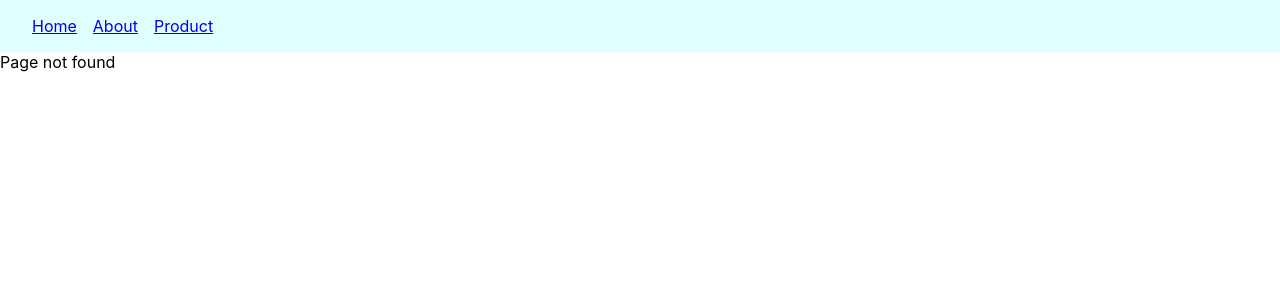
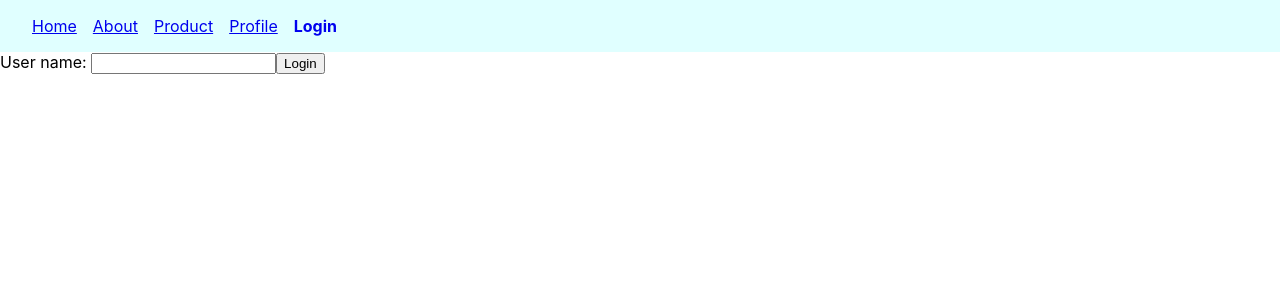
Before and after one commit to pradeep2165/react-router, a React (Create React App) app: page /login in a window 1280 px wide. Before the commit this address had no page. Shown: the top 300 px of the page. Built offline with nearby package versions, Linux system fonts and the light colour scheme.

Commit message:
authentication and protected route

```diff
--- a/src/App.js
+++ b/src/App.js
@@ -11,11 +11,15 @@ import New from "./components/New";
 import Users from "./components/Users";
 import UserDetails from "./components/UserDetails";
 import Admin from "./components/Admin";
+import Profile from "./components/Profile";
+import { AuthProvider } from "./components/Auth";
+import Login from "./components/Login";
+import { RequireAuth } from "./components/RequireAuth";
 const LazyAbout = React.lazy(() => import("./components/About"));
 
 function App() {
   return (
-    <>
+    <AuthProvider>
       <Navbar />
       <Routes>
         <Route path="/" element={<Home />} />
@@ -38,8 +42,17 @@ function App() {
           <Route path=":userId" element={<UserDetails />} />
           <Route path="admin" element={<Admin />} />
         </Route>
+        <Route
+          path="/profile"
+          element={
+            <RequireAuth>
+              <Profile />
+            </RequireAuth>
+          }
+        />
+        <Route path="/login" element={<Login />} />
       </Routes>
-    </>
+    </AuthProvider>
   );
 }
 
--- /dev/null
+++ b/src/components/Auth.js
@@ -0,0 +1,20 @@
+import { useState, createContext, useContext } from "react";
+
+const AuthContext = createContext(null);
+
+export const AuthProvider = ({ children }) => {
+  const [user, setUser] = useState(null);
+
+  const login = (user) => {
+    setUser(user);
+  };
+
+  const logout = () => {
+    setUser(null);
+  };
+  return <AuthContext.Provider value={{ user, login, logout }}>{children}</AuthContext.Provider>;
+};
+
+export const useAuth = () => {
+  return useContext(AuthContext);
+};
--- /dev/null
+++ b/src/components/Login.js
@@ -0,0 +1,24 @@
+import React, { useState } from "react";
+import { useNavigate } from "react-router-dom";
+import { useAuth } from "./Auth";
+
+function Login() {
+  const [user, setUser] = useState("");
+  const auth = useAuth();
+  const navigate = useNavigate();
+
+  const handelLogin = () => {
+    auth.login(user);
+    navigate("/", { replace: true });
+  };
+  return (
+    <div>
+      <label htmlFor="">
+        User name: <input type="text" onChange={(e) => setUser(e.target.value)} />
+      </label>
+      <button onClick={handelLogin}>Login</button>
+    </div>
+  );
+}
+
+export default Login;
--- a/src/components/Navbar.js
+++ b/src/components/Navbar.js
@@ -1,5 +1,6 @@
 import React from "react";
 import { NavLink } from "react-router-dom";
+import { useAuth } from "./Auth";
 
 const navLinkStyles = ({ isActive }) => {
   return {
@@ -9,6 +10,7 @@ const navLinkStyles = ({ isActive }) => {
 };
 
 function Navbar() {
+  const auth = useAuth();
   return (
     <nav className="primary">
       <NavLink style={navLinkStyles} to="/">
@@ -20,6 +22,15 @@ function Navbar() {
       <NavLink style={navLinkStyles} to="/product">
         Product
       </NavLink>
+      <NavLink style={navLinkStyles} to="/profile">
+        Profile
+      </NavLink>
+
+      {!auth.user && (
+        <NavLink style={navLinkStyles} to="/login">
+          Login
+        </NavLink>
+      )}
     </nav>
   );
 }
--- /dev/null
+++ b/src/components/Profile.js
@@ -0,0 +1,20 @@
+import React from "react";
+import { useNavigate } from "react-router-dom";
+import { useAuth } from "./Auth";
+
+function Profile() {
+  const auth = useAuth();
+  const navigate = useNavigate();
+  const handelLogout = () => {
+    auth.logout();
+    navigate("/");
+  };
+  return (
+    <div>
+      <h2> Welcome {auth.user}</h2>
+      <button onClick={handelLogout}>Logout</button>
+    </div>
+  );
+}
+
+export default Profile;
--- /dev/null
+++ b/src/components/RequireAuth.js
@@ -0,0 +1,12 @@
+import React from "react";
+import { useAuth } from "./Auth";
+
+import { Navigate } from "react-router-dom";
+
+export const RequireAuth = ({ children }) => {
+  const auth = useAuth();
+  if (!auth.user) {
+    return <Navigate to="/login" />;
+  }
+  return children;
+};
```
